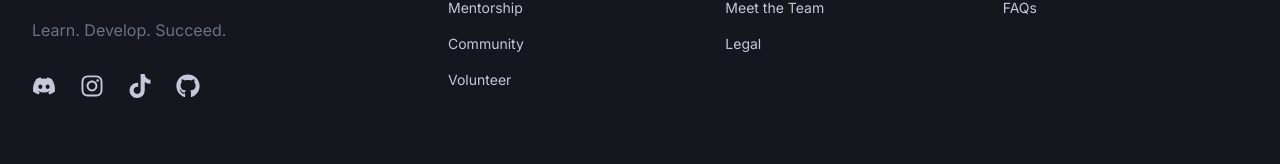
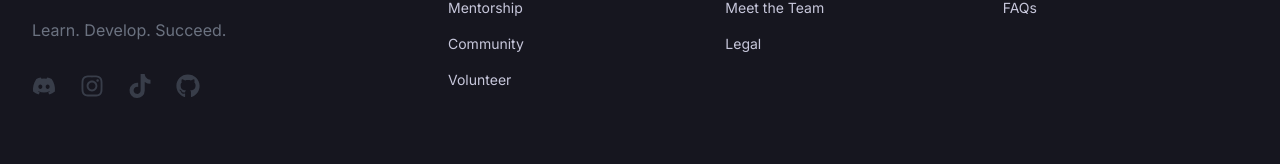
Before and after one commit to Arafa-Tech-Foundation/Website-Frontend, a Next.js app: page / in a window 1280 px wide. Shown: the part 776-940 px from the top of the page. Built offline with nearby package versions, Linux system fonts and the light colour scheme; no server answers.

Commit message:
🔥 remove unused color hex codes

```diff
--- a/tailwind.config.js
+++ b/tailwind.config.js
@@ -1,6 +1,6 @@
 const theme = {
-	tertiary: "#c2c2d6",
 	primary: "#a48cff",
+	secondary: "#383d49",
 	neutral: "#21202e",
 };
 
```
